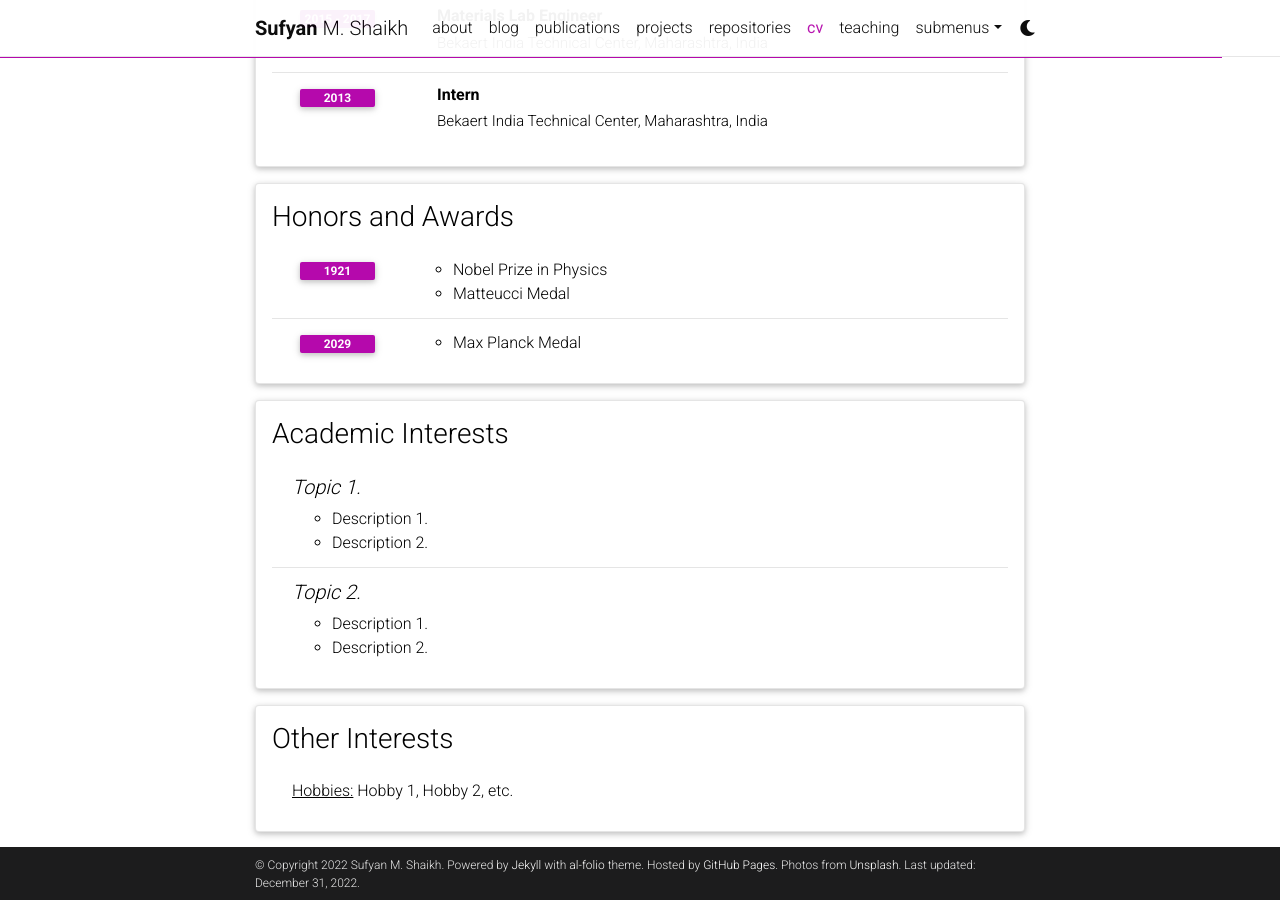
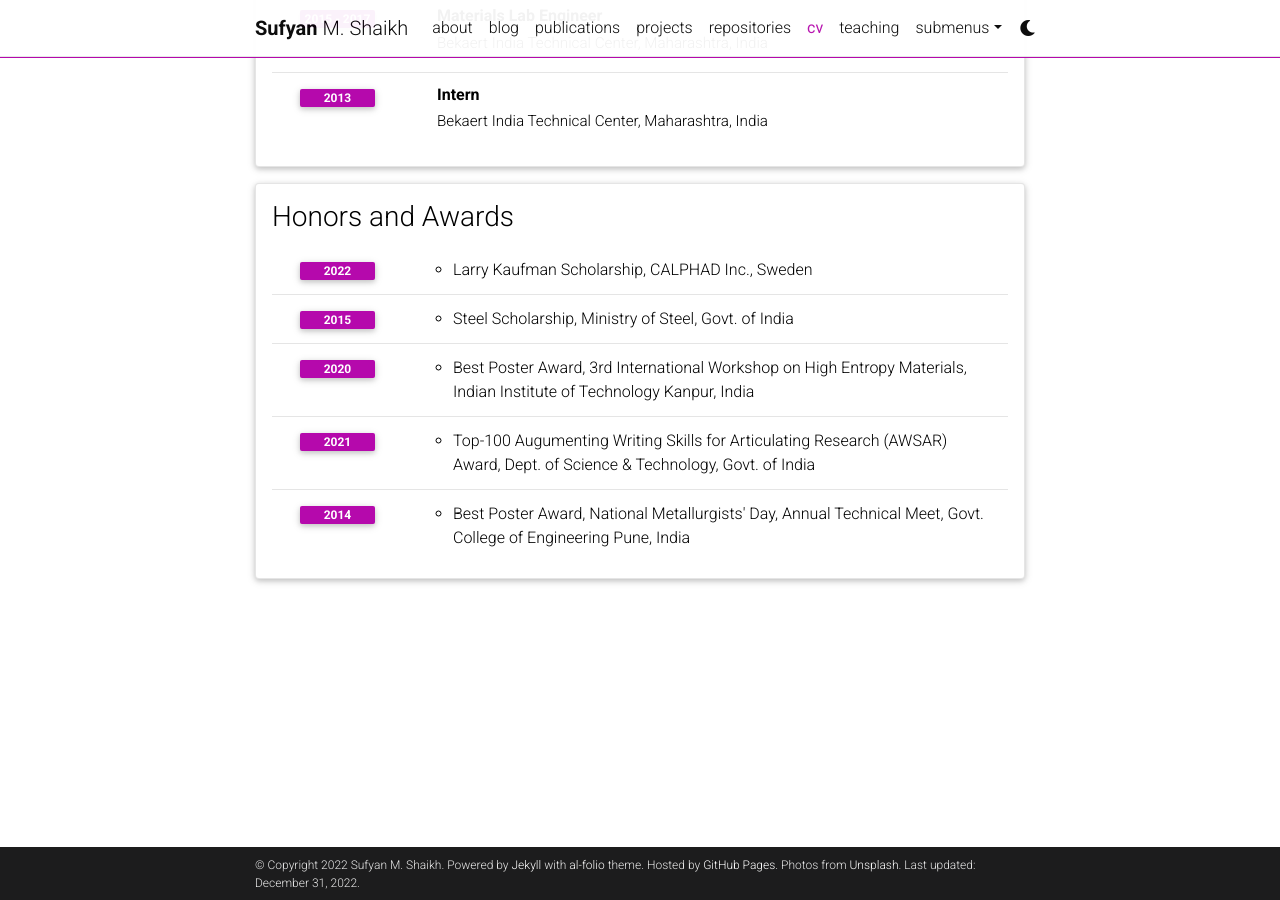
Before and after one commit to sufyanshk/sufyanshk.github.io, a Jekyll site: the page built from _pages/cv.md, in a window 1280 px wide and 900 px high, scrolled down 869 px. Built offline with Jekyll 4.4.1, drawn with Linux system fonts in a browser that asks for light colours; comment, search, counter and statistics services are not loaded; a style sheet for code colours, icons or effects is not loaded.

Commit message:
Update cv.yml

```diff
--- a/_data/cv.yml
+++ b/_data/cv.yml
@@ -14,7 +14,7 @@
     - title: PhD - Metallurgical and Materials Engineering
       institution: Indian Insitute of Technology Madras, Tamil Nadu, India
       year: 2023
-      description:
+#      description:
 #        - Description 1.
 #        - Description 2.
 #        - title: Description 3.
@@ -65,27 +65,36 @@
 - title: Honors and Awards
   type: time_table
   contents:
-    - year: 1921
+    - year: 2022
       items:
-        - Nobel Prize in Physics
-        - Matteucci Medal
-    - year: 2029
+        - Larry Kaufman Scholarship, CALPHAD Inc., Sweden
+    - year: 2015
       items:
-        - Max Planck Medal
+        - Steel Scholarship, Ministry of Steel, Govt. of India
+    - year: 2020
+      items:
+        - Best Poster Award, 3rd International Workshop on High Entropy Materials, Indian Institute of Technology Kanpur, India
+    - year: 2021
+      items:
+        - Top-100 Augumenting Writing Skills for Articulating Research (AWSAR) Award, Dept. of Science & Technology, Govt. of India
+    - year: 2014
+      items:
+        - Best Poster Award, National Metallurgists' Day, Annual Technical Meet, Govt. College of Engineering Pune, India
 
-- title: Academic Interests
-  type: nested_list
-  contents:
-    - title: Topic 1.
-      items:
-        - Description 1.
-        - Description 2.
-    - title: Topic 2.
-      items:
-        - Description 1.
-        - Description 2.
 
-- title: Other Interests
-  type: list
-  contents:
-    - <u>Hobbies:</u> Hobby 1, Hobby 2, etc.
+#- title: Academic Interests
+#  type: nested_list
+#  contents:
+#    - title: Topic 1.
+#      items:
+#        - Description 1.
+#        - Description 2.
+#    - title: Topic 2.
+#      items:
+#        - Description 1.
+#        - Description 2.
+
+#- title: Other Interests
+#  type: list
+#  contents:
+#    - <u>Hobbies:</u> Hobby 1, Hobby 2, etc.
```
